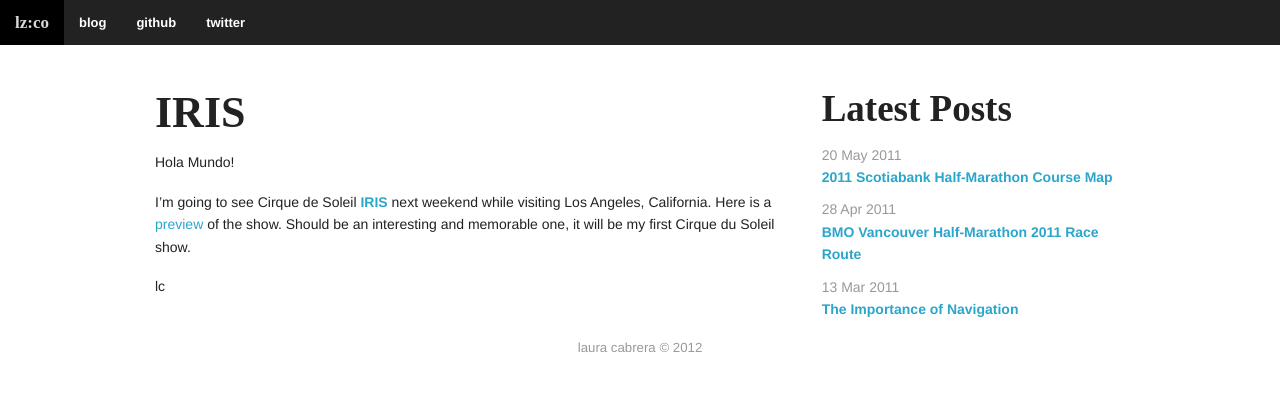
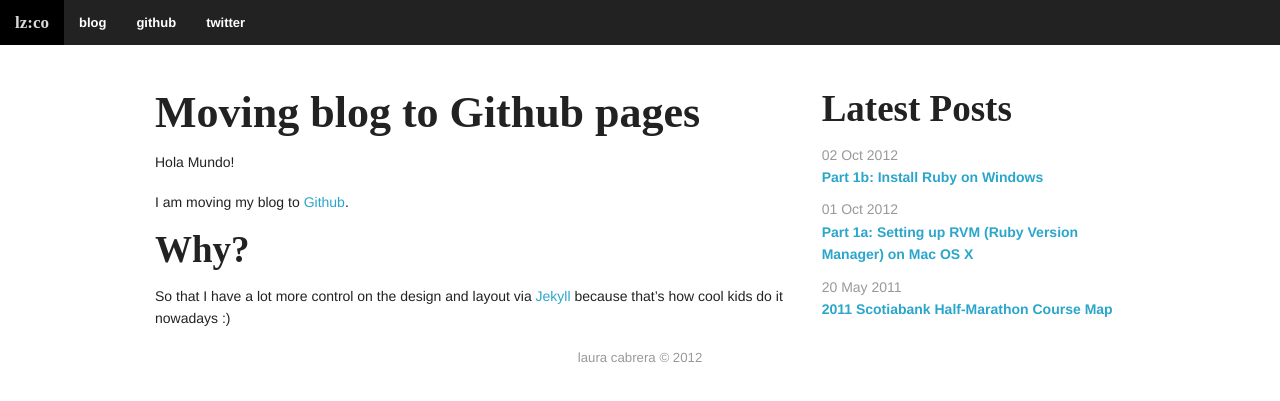
Before and after one commit to lzcabrera/lzcabrera-old.github.com, a Jekyll site: the page built from _posts/2012-03-31-hello-world.md, in a window 1280 px wide. Shown: the top 401 px of the page. Built offline with Jekyll 4.4.1, drawn with Linux system fonts in a browser that asks for light colours; some web fonts are replaced; Markdown is read by kramdown in place of the engine named in the settings.

Commit message:
adding new posts

```diff
--- a/_posts/2012-03-31-hello-world.md
+++ b/_posts/2012-03-31-hello-world.md
@@ -1,11 +1,12 @@
 ---
 layout: post
-title: "IRIS"
+title: "Moving blog to Github pages"
 ---
 
 Hola Mundo!
 
-I'm going to see Cirque de Soleil **[IRIS](http://www.cirquedusoleil.com/en/shows/iris/show/about.aspx)** next weekend while visiting Los Angeles, California.
-Here is a [preview](http://www.youtube.com/embed/GGVVypUMG3c) of the show. Should be an interesting and memorable one, it will be my first Cirque du Soleil show.
+I am moving my blog to <a href="http://github.com">Github</a>.
 
-lc
+## Why?
+
+So that I have a lot more control on the design and layout via <a href="http://jekyllrb.com/">Jekyll</a> because that's how cool kids do it nowadays :)
--- /dev/null
+++ b/_posts/2012-10-01-setting-up-rvm-on-mac-os-x.md
@@ -0,0 +1,72 @@
+---
+layout: post
+title: "Part 1a: Setting up RVM (Ruby Version Manager) on Mac OS X"
+---
+
+
+<p>Here are 10 easy steps some of you may find useful. Thanks to Ryan bigg for his <a href="http://ryanbigg.com/2011/06/mac-os-x-ruby-rvm-rails-and-you/">article</a> that helped me figure it all out</p>
+
+<div class="step">
+<p><span>Step 1</span>: Install XCode (Mac App Store)<br/>
+We need this for the build tools that it installs to install Ruby and other packages.<br/>
+This install will take a couple of minutes...</p>
+</div>
+
+<div class="step">
+<p><span>Step 2</span>: Install Homebrew<br/>
+Homebrew is a package management system, you can install it via command line</p>
+<blockquote>ruby -e "$(curl -fsSL https://gist.github.com/raw/323731/install_homebrew.rb)"</blockquote>
+<p>Once homebrew is installed, let's install the package for Git.</p>
+</div>
+
+<div class="step">
+<p><span>Step 3</span>: Install Git</p>
+<blockquote>brew install git</blockquote>
+<p>The reason why we are installing Git is to install RVM (Ruby Version Manager) from its Github repository</p>
+</div>
+
+<div class="step">
+<p><span>Step 4</span>: Install RVM (Ruby Version Manager)<br/>
+This is a helpful tool for installing and managing many different versions of Ruby and its gems all at once.</p>
+<p>We are going to use it to install only one version of Ruby.</p>
+<p>The following command installs RVM and it is expecting you to have git and curl installed for it to work:</p>
+<blockquote>bash -s stable &lt; &lt;(curl -s https://raw.github.com/wayneeseguin/rvm/master/binscripts/rvm-installer)</blockquote>
+</div>
+
+<div class="step">
+<p><span>Step 5</span>: Update ~/.bash_profile<br/>
+We need to add a line to the ~/.bash_profile that is responsible for setting up the bash session (this is where we load RVM)</p>
+<blockquote>echo '[[ -s "$HOME/.rvm/scripts/rvm" ]] &amp;&amp; source "$HOME/.rvm/scripts/rvm"' >> ~/.bash_profile </blockquote>
+</div>
+
+<div class="step">
+<p><span>Step 6</span>: Reload ~/.bash_profile</p>
+<blockquote>. ~/.bash_profile</blockquote>
+</div>
+
+<div class="step">
+<p><span>Step 7</span>: Install Ruby<br/>
+With RVM and XCode install we can install Ruby 1.9.3</p>
+<blockquote>rvm install 1.9.3</blockquote>
+<p>This command will take a couple of minutes...</p>
+</div>
+
+<div class="step">
+<p><span>Step 8</span>: Select the Ruby version to use<br/>
+In our case, since we just installed version 1.9.3, this is the one we are going to use</p>
+<blockquote>rvm use 1.9.3</blockquote>
+</div>
+
+<div class="step">
+<p><span>Step 9</span>: Check which version of Ruby you are using</p>
+<blockquote>ruby -v</blockquote>
+<p>If you see something like </p>
+<blockquote>ruby 1.9.3p0 (2011-10-30 revision 33570) [x86_64-linux] </blockquote>
+<p>or similar then we are on the same page</p>
+</div>
+
+<div class="step">
+<p><span>Step 10</span>: Set the default Ruby version</p>
+<blockquote>rvm --default use 1.9.3</blockquote>
+<p>Now whenever we open a new bash session we will have Ruby available for us to use.</p>
+</div>
--- /dev/null
+++ b/_posts/2012-10-02-install-ruby-on-windows.md
@@ -0,0 +1,33 @@
+---
+layout: post
+title: "Part 1b: Install Ruby on Windows"
+---
+
+<p>If you are running a Windows machine and need to install ruby, here are 3 easy steps to follow. For more information you can also visit <a href="http://rubyinstaller.org/downloads/">rubyinstaller.org</a>, which is where I followed the instructions from when I had to install it on a Windows machine.</p>
+
+<div class="step">
+<p><span>Step 1</span>: Download RubyInstaller from <a href="http://rubyinstaller.org/downloads/">http://rubyinstaller.org/downloads/</a></p>
+<p>The latest version (when this post was written) is Ruby 1.9.3-p194. I'm providing this instructions because I had to figure how to setup Ruby on a computer at work.<br/>
+I'm not aware if there is something similar to RVM (Ruby Version Manager) for Windows that could help with future updates to Ruby.</p>
+</div>
+
+<div class="step">
+<p><span>Step 2</span>: Run the Installer</p>
+<p>I checked the following 2 options to make it simple to use. The Windows command line is already complicated enough when I am not used to it anyways:</p>
+<ul>
+	<li>Add Ruby executable to your PATH</li>
+	<li>Associate .rb and .rbw files with this Ruby installation</li>
+</ul>
+</div>
+
+<div class="step">
+<p><span>Step 3</span>: Verify that your installation was successful</p>
+<ul>
+	<li>Go to the Windows command line by clicking on the Windows logo and on the search field type cmd and hit enter</li>
+	<li>A new window with a black background will popup, for all of you non-tech savvy this is the Windows command line</li>
+	<li>Type "ruby -v" and you should see
+	<blockquote>ruby 1.9.3p194</blockquote>
+	immediately after it</li>
+</ul>
+</div>
+<p>That's it you now have ruby installed on your Windows machine and will now be able to install fancy tools like compass and zurb foundation 3 to create and design cool web responsive websites and web applications.</p>
```
